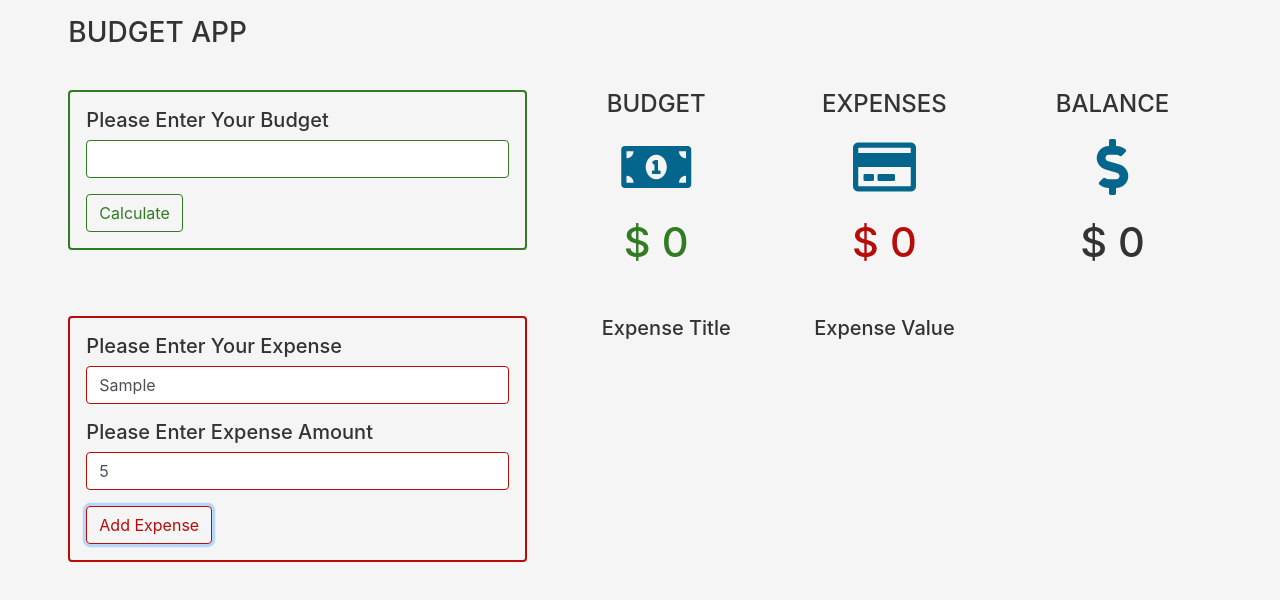
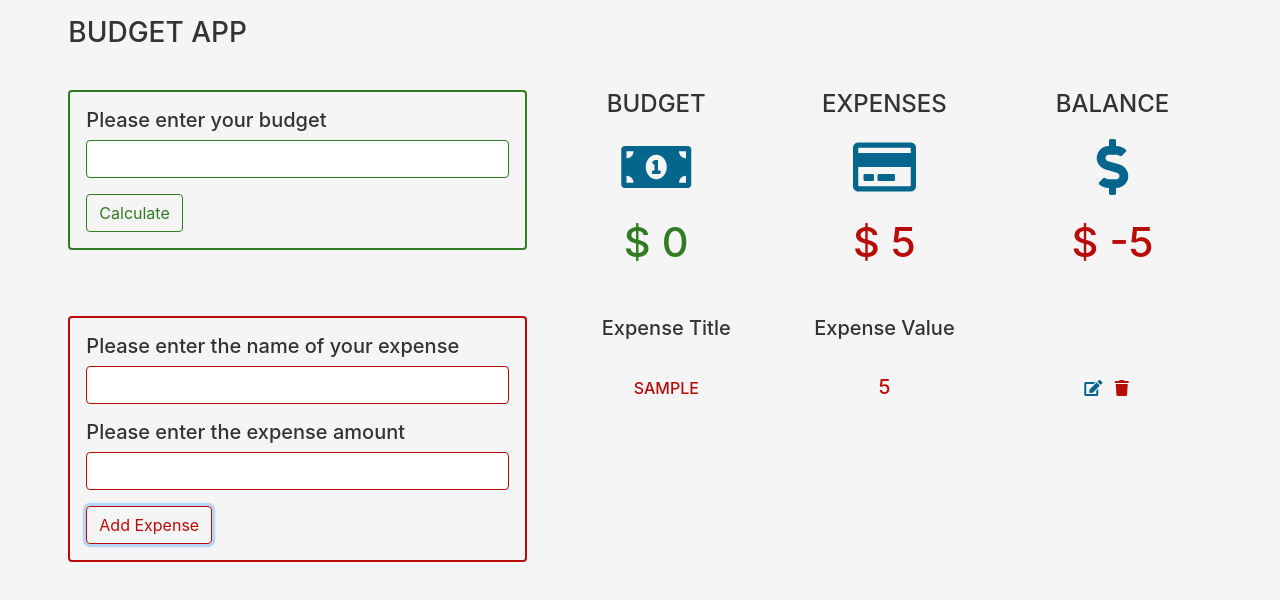
Before and after one commit to rafaelacss21/budgetapp, a plain HTML site: page index.html in a window 1280 px wide. Both pictures are taken after typing "Sample", "5" into the empty fields and a click on the button "Add Expense". Drawn offline with Linux system fonts and the light colour scheme.

Commit message:
finish expense 1:09h

```diff
--- a/index.html
+++ b/index.html
@@ -33,7 +33,7 @@
               </div>
               <!-- budget form -->
               <form id="budget-form" class=" budget-form">
-                <h5 class="text-capitalize">please enter your budget</h5>
+                <h5>Please enter your budget</h5>
                 <div class="form-group">
                   <input
                     type="number"
@@ -88,12 +88,14 @@
           <div class="row">
             <div class="col-md-5 my-3">
               <!-- expense feedback -->
-              <div class="expense-feedback alert alert-danger text-capitalize">
+              <div class="expense-feedback alert alert-danger">
                 expense feedback
               </div>
               <!-- expense form -->
               <form id="expense-form" class=" expense-form">
-                <h5 class="text-capitalize">please enter your expense</h5>
+                <h5>
+                  Please enter the name of your expense
+                </h5>
                 <div class="form-group">
                   <input
                     type="text"
@@ -101,7 +103,7 @@
                     id="expense-input"
                   />
                 </div>
-                <h5 class="text-capitalize">please enter expense amount</h5>
+                <h5>Please enter the expense amount</h5>
                 <div class="form-group">
                   <input
                     type="number"
--- a/js/app.js
+++ b/js/app.js
@@ -39,7 +39,87 @@ class UI {
     }
   }
   showBalance() {
-    console.log("hey im working");
+    const expense = this.totalExpense();
+    const total = parseInt(this.budgetAmount.textContent) - expense;
+    this.balanceAmount.textContent = total;
+    if (total < 0) {
+      this.balance.classList.remove("showGreen", "showBlack");
+      this.balance.classList.add("showRed");
+    } else if (total > 0) {
+      this.balance.classList.remove("showRed", "showBlack");
+      this.balance.classList.add("showGreen");
+    } else if (total === 0) {
+      this.balance.classList.remove("showRed", "showGreen");
+      this.balance.classList.add("showBlack");
+    }
+  }
+  //submit expense form
+  submitExpenseForm() {
+    const expenseValue = this.expenseInput.value;
+    const amountValue = this.amountInput.value;
+    if (expenseValue === "" || amountValue === "") {
+      this.expenseFeedback.classList.add("showItem");
+      this.expenseFeedback.innerHTML = `<p>Values cannot be empty</p>`;
+      const self = this;
+      setTimeout(function() {
+        self.expenseFeedback.classList.remove("showItem");
+      }, 4000);
+    } else if (amountValue < 0) {
+      this.expenseFeedback.classList.add("showItem");
+      this.expenseFeedback.innerHTML = `<p>Amount cannot be less than zero</p>`;
+      const self = this;
+      setTimeout(function() {
+        self.expenseFeedback.classList.remove("showItem");
+      }, 4000);
+    } else {
+      let amount = parseInt(amountValue);
+      this.expenseInput.value = "";
+      this.amountInput.value = "";
+      let expense = {
+        id: this.itemID,
+        title: expenseValue,
+        amount: amount
+      };
+      this.itemID++;
+      this.itemList.push(expense);
+      this.addExpense(expense);
+      this.showBalance();
+    }
+  }
+  //add expense
+  addExpense(expense) {
+    const div = document.createElement("div");
+    div.classList.add("expense");
+    div.innerHTML = `
+      <div class="expense-item d-flex justify-content-between align-items-baseline">
+         <h6 class="expense-title mb-0 text-uppercase list-item">${
+           expense.title
+         }</h6>
+         <h5 class="expense-amount mb-0 list-item">${expense.amount}</h5>
+         <div class="expense-icons list-item">
+          <a href="#" class="edit-icon mx-2" data-id="${expense.id}">
+           <i class="fas fa-edit"></i>
+          </a>
+          <a href="#" class="delete-icon" data-id="${expense.id}">
+           <i class="fas fa-trash"></i>
+          </a>
+         </div>
+        </div>
+       `;
+    this.expenseList.appendChild(div);
+  }
+
+  totalExpense() {
+    let total = 0;
+    if (this.itemList.length > 0) {
+      total = this.itemList.reduce(function(acc, curr) {
+        console.log(`total is ${acc} and the current value is ${curr.amount}`);
+        acc += curr.amount;
+        return acc;
+      }, 0);
+    }
+    this.expenseAmount.textContent = total;
+    return total;
   }
 }
 
@@ -60,6 +140,7 @@ function eventListeners() {
   //expense form submit
   expenseForm.addEventListener("submit", function(event) {
     event.preventDefault();
+    ui.submitExpenseForm();
   });
 
   //expense click
```
